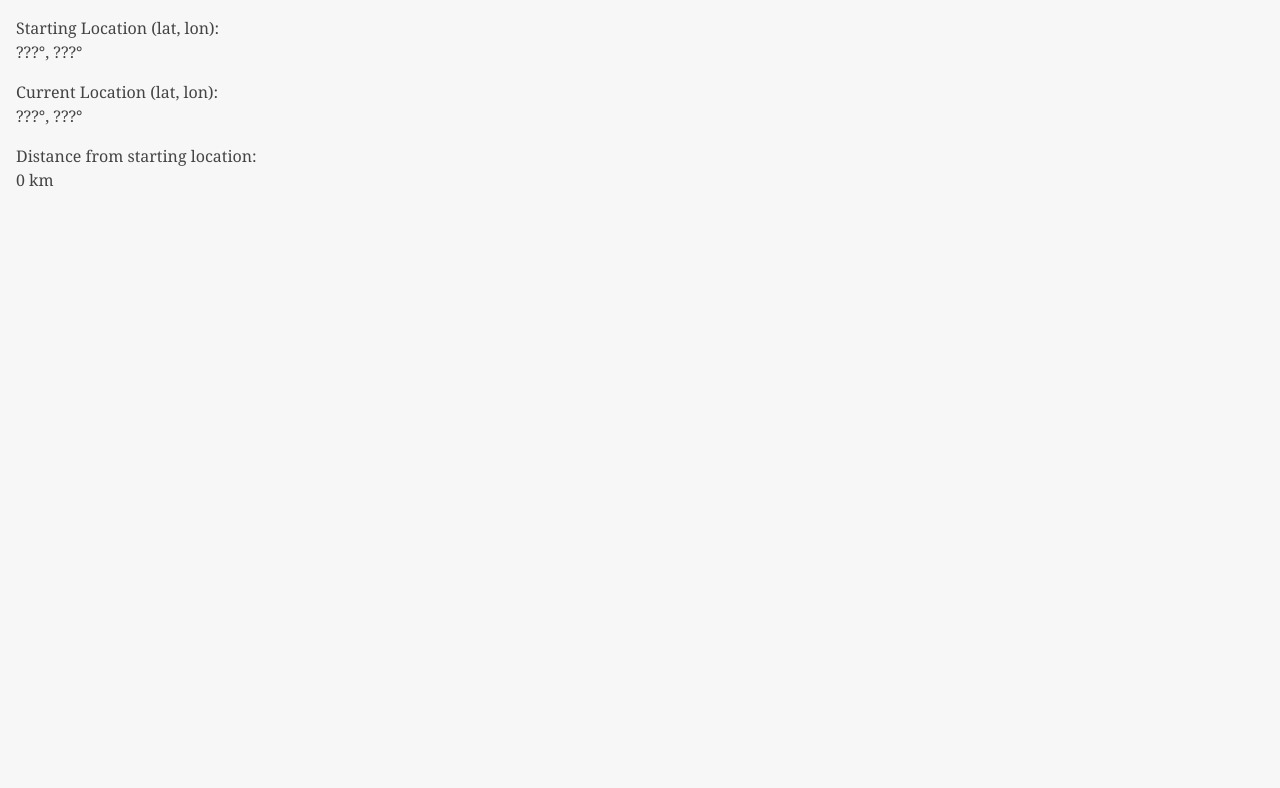
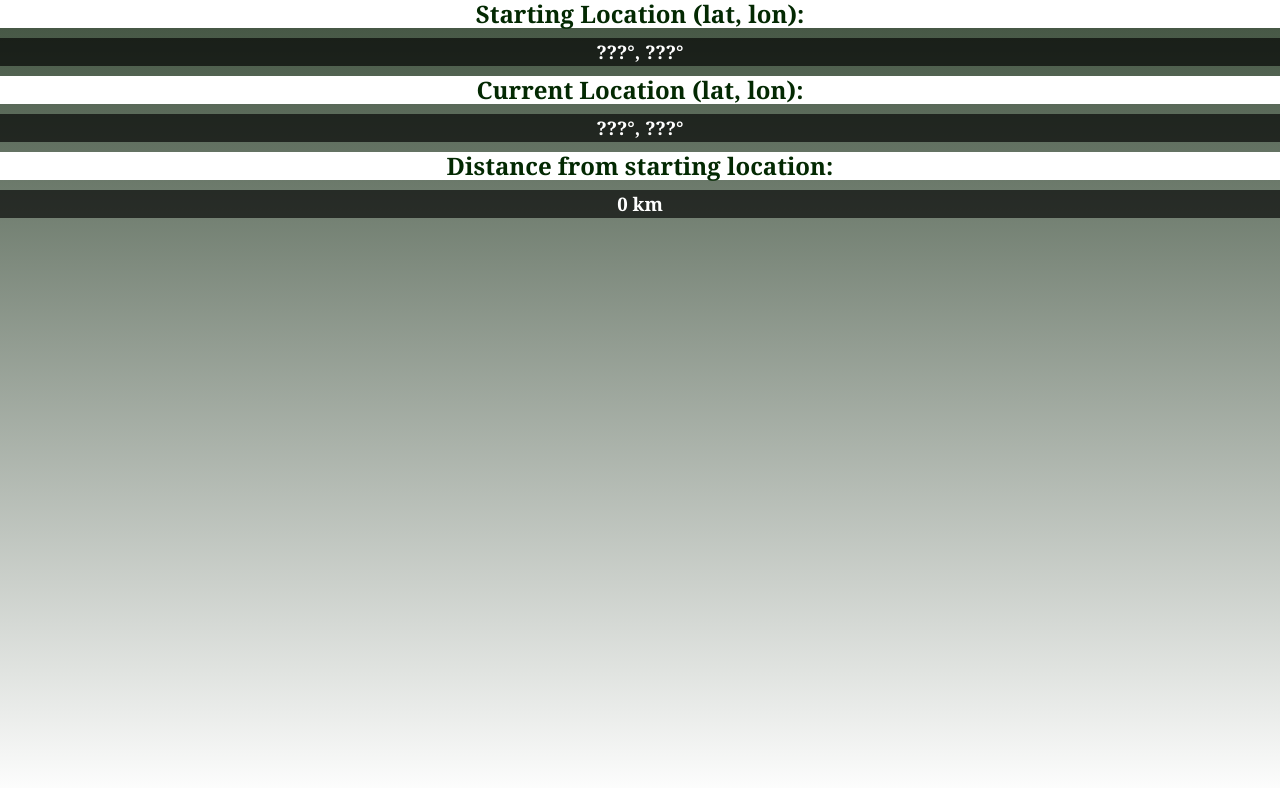
Before and after one commit to mauryanm/phoneLocation, a plain HTML site: page index.html in a window 1280 px wide. Drawn offline with Linux system fonts and the light colour scheme; some packages are replaced by stand-ins of ours.

Commit message:
Update index.html

```diff
--- a/index.html
+++ b/index.html
@@ -3,13 +3,13 @@
     <title></title>
     <style>
 	html { font-size: 76%; }
-
+*{margin:0; padding:0;}
 body{
 	font-family:Georgia, Palatino, 'Palatino Linotype', Times, 'Times New Roman', serif;
 	color:#444;
 	font-size:16px;
 	line-height:1.5em;
-	padding:1em;
+	/* padding:1em; */
 	margin:auto;
 	background:#F7F7F7;
 }
@@ -37,6 +37,35 @@ dd span { font-weight:bold; }
 
 #warning {
 	width: 350px; margin: 0 auto;
+}
+#tripmeter{text-align:center;/* fallback */
+
+  /* Safari 4-5, Chrome 1-9 */
+  background: -webkit-gradient(linear, 0% 0%, 0% 100%, from(#fff), to(#40523F));
+
+  /* Safari 5.1, Chrome 10+ */
+  background: -webkit-linear-gradient(top, #40523F, #fff);
+
+  /* Firefox 3.6+ */
+  background: -moz-linear-gradient(top, #40523F, #fff);
+
+  /* IE 10 */
+  background: -ms-linear-gradient(top, #40523F, #fff);
+
+  /* Opera 11.10+ */
+  background: -o-linear-gradient(top, #40523F, #fff);
+  height:100%;}
+  h2 {
+    margin-bottom: 10px;
+    padding: 2px;
+    color: #032902;
+    background-color: #fff;
+}
+h3 {
+    margin-bottom: 10px;
+    padding: 2px;
+    background-color: rgba(0, 0, 0, 0.65);
+    color: #fff;
 }
 	</style>
     <script type="text/javascript" src="http://maps.googleapis.com/maps/api/js?sensor=false&amp;libraries=places"></script>
@@ -117,18 +146,16 @@ Number.prototype.toRad = function() {
 </head>
 <body>
     <div id="tripmeter">
-  <p>
-    Starting Location (lat, lon):<br/>
-    <span id="startLat">???</span>°, <span id="startLon">???</span>°
-  </p>
-  <p>
-    Current Location (lat, lon):<br/>
-    <span id="currentLat">???</span>°, <span id="currentLon">???</span>°
-  </p>
-  <p>
-    Distance from starting location:<br/>
-    <span id="distance">0</span> km
-  </p>
+
+    <h2>Starting Location (lat, lon):</h2>
+    <h3><span id="startLat">???</span>°, <span id="startLon">???</span>°</h3>
+
+    <h2>Current Location (lat, lon):</h2>
+    <h3><span id="currentLat">???</span>°, <span id="currentLon">???</span>°</h3>
+
+    <h2>Distance from starting location:</h2>
+    <h3><span id="distance">0</span> km</h3>
+
 </div>
 </body>
 </html>
```
